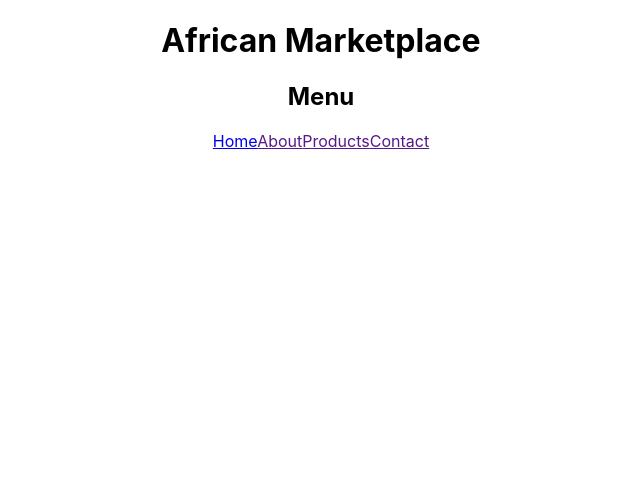
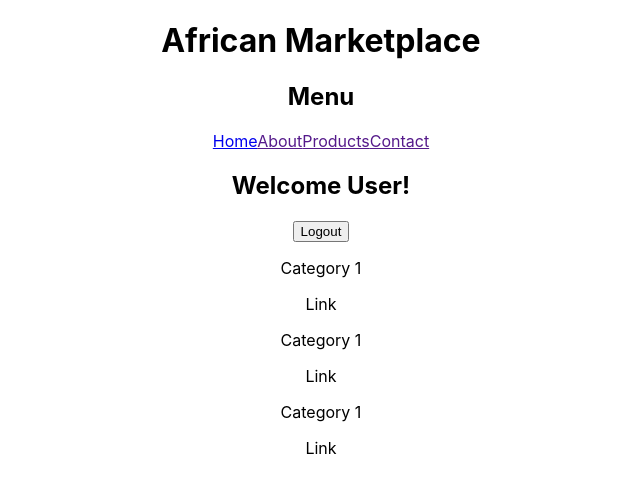
Before and after one commit to Build-Week-African-Marketplace-7/african-marketplace-frontend, a React (Create React App) app in the folder marketplace-frontend/: page / in a window 1280 px wide. Shown: the top 492 px of the page, without its empty margins (319-959 px from the left). Built offline with nearby package versions, Linux system fonts and the light colour scheme.

Commit message:
Working on making the sections for the different categories.

```diff
--- a/marketplace-frontend/src/components/Categories.js
+++ b/marketplace-frontend/src/components/Categories.js
@@ -1,4 +1,5 @@
 import React from 'react'
+import './CategoriesStyled.css'
 
 const Categories = () => {
   return (
@@ -8,7 +9,8 @@ const Categories = () => {
         <i class="fas fa-home"></i>
         </header>
       </div>
-      <nav className="nav-catefories">
+
+        <nav className="nav-categories">
           <h1>Menu</h1>
           <a href="/">Home</a>
           <a href="">About</a>
@@ -16,6 +18,30 @@ const Categories = () => {
           <a href="">Contact</a>
         </nav>
 
+      <div>
+        <h2>Welcome User!</h2>
+        <button>Logout</button>
+      </div>
+
+      <section>
+        <div>
+          <p>Category 1</p>
+          <p>Link</p>
+        </div>
+
+        <div>
+          <p>Category 1</p>
+          <p>Link</p>
+        </div>
+
+        <div>
+          <p>Category 1</p>
+          <p>Link</p>
+        </div>
+      </section>
+      <footer>
+
+      </footer>
     </>
   )
 }
--- /dev/null
+++ b/marketplace-frontend/src/components/CategoriesStyled.css
@@ -0,0 +1,3 @@
+.nav-categories h1 {
+
+}
```
Lines whose indentation alone changed are shown as unchanged.
